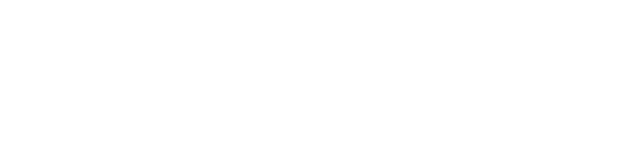
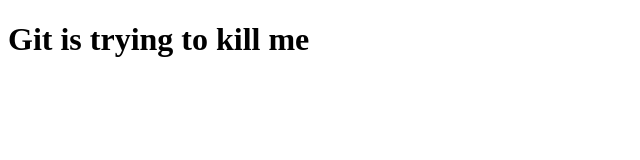
Before and after one commit to yaroslav9000-prog/test, a plain HTML site: page index.html in a window 1280 px wide. Shown: the whole page, without its empty margins (0-640 px from the left). Drawn offline with Linux system fonts and the light colour scheme.

Commit message:
i'm  sexy and i know it

```diff
--- a/index.html
+++ b/index.html
@@ -6,6 +6,6 @@
     <title>Exercise of git</title>
 </head>
 <body>
-
+    <h1>Git is trying to kill me</h1>
 </body>
 </html>
```
